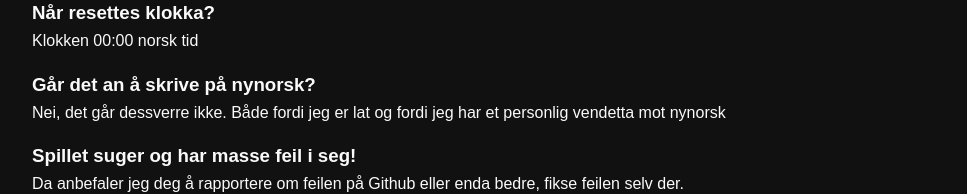
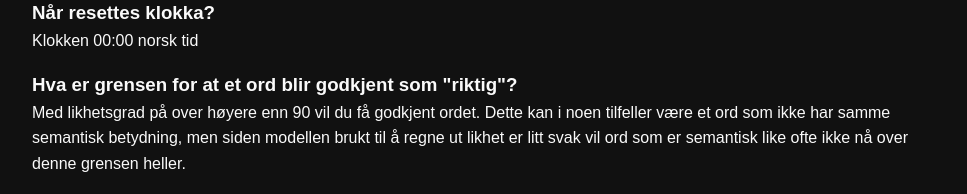
Before and after one commit to LBlend/normantle-frontend, a Svelte app: page / in a window 1280 px wide. Shown: the part 625-819 px from the top of the page, without its empty margins (156-1123 px from the left). Built offline with nearby package versions, Linux system fonts and the light colour scheme; no server answers.

Commit message:
add section about acceptance threshold for guesses

```diff
--- a/src/Faq.svelte
+++ b/src/Faq.svelte
@@ -10,6 +10,11 @@
         <div>
             <h3>Når resettes klokka?</h3>
             <p>Klokken 00:00 norsk tid</p>
+        </div>
+
+        <div>
+            <h3>Hva er grensen for at et ord blir godkjent som "riktig"?</h3>
+            <p>Med likhetsgrad på over høyere enn 90 vil du få godkjent ordet. Dette kan i noen tilfeller være et ord som ikke har samme semantisk betydning, men siden modellen brukt til å regne ut likhet er litt svak vil ord som er semantisk like ofte ikke nå over denne grensen heller.</p>
         </div>
 
         <div>
```
